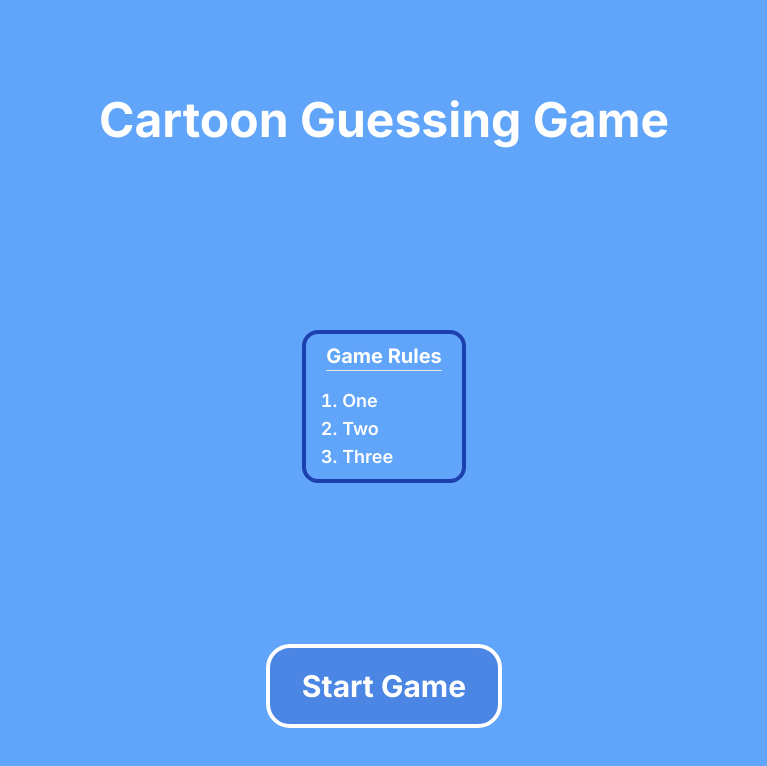
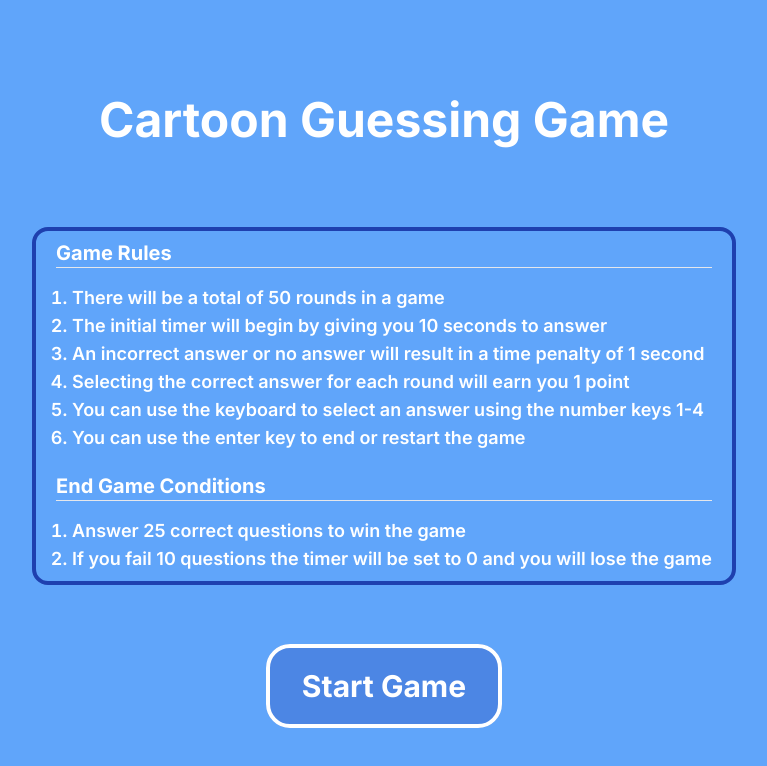
Before and after one commit to kballout/cartoon-guessing-game, a Next.js app: page / in a window 1280 px wide. Shown: the top 766 px of the page, without its empty margins (256-1023 px from the left). Built offline with nearby package versions, Linux system fonts and the light colour scheme.

Commit message:
added rules

```diff
--- a/app/page.tsx
+++ b/app/page.tsx
@@ -11,15 +11,23 @@ export default function Home() {
       <div className="border-4 border-blue-800 min-h-24 rounded-2xl px-5 py-2">
         <p className="text-white font-bold text-xl border-b mb-4">Game Rules</p>
         <ol className="text-white font-semibold text-lg list-decimal ml-4">
-          <li>One</li>
-          <li>Two</li>
-          <li>Three</li>
+          <li>There will be a total of 50 rounds in a game</li>
+          <li>The initial timer will begin by giving you 10 seconds to answer</li>
+          <li>An incorrect answer or no answer will result in a time penalty of 1 second</li>
+          <li>Selecting the correct answer for each round will earn you 1 point</li>
+          <li>You can use the keyboard to select an answer using the number keys 1-4</li>
+          <li>You can use the enter key to end or restart the game</li>
         </ol>
+        <p className="text-white font-bold text-xl border-b mb-4 mt-5">End Game Conditions</p>
+          <ol className="text-white font-semibold text-lg list-decimal ml-4">
+            <li>Answer 25 correct questions to win the game</li>
+            <li>If you fail 10 questions the timer will be set to 0 and you will lose the game</li>
+          </ol>
       </div>
 
       <div>
 
-        <a href="/new-play" className="bg-blue-800/30 text-white px-8 py-5 rounded-3xl border-white border-4 font-bold text-3xl hover:brightness-125">
+        <a href="/play" className="bg-blue-800/30 text-white px-8 py-5 rounded-3xl border-white border-4 font-bold text-3xl hover:brightness-125">
           Start Game
         </a>
 
```
